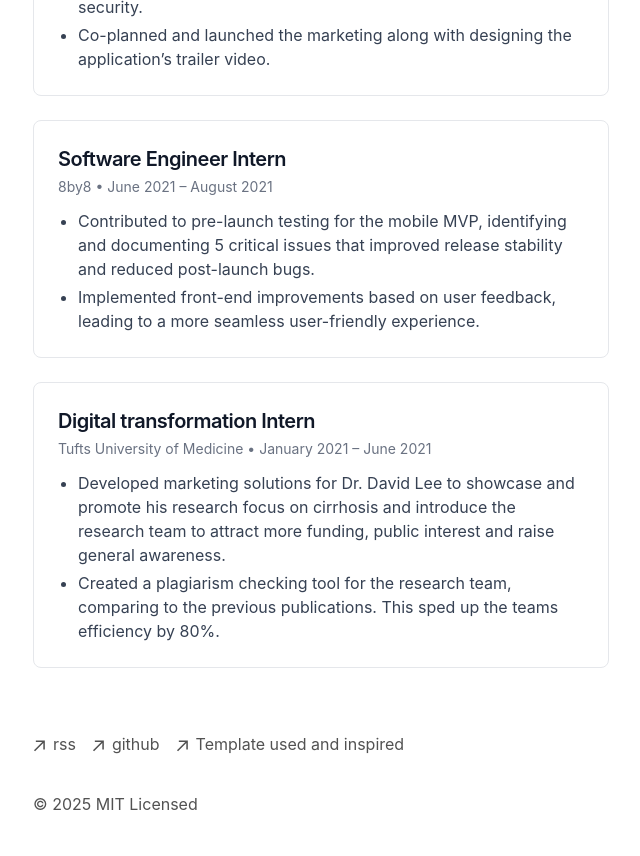
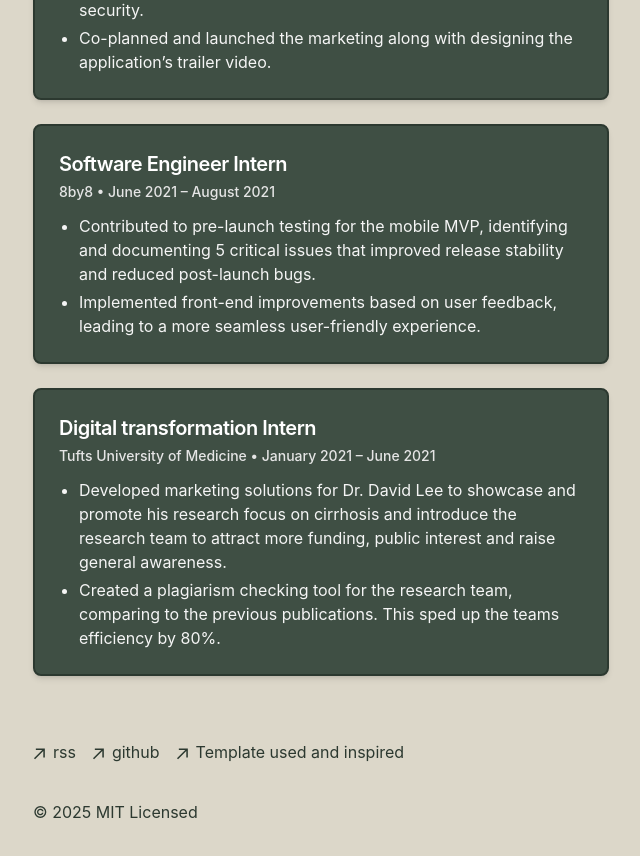
Before and after one commit to DaveXFin/portoflio_website, a Next.js app: page / in a window 1280 px wide. Shown: the part 1060-1916 px from the top of the page, without its empty margins (319-959 px from the left). Built offline with nearby package versions, Linux system fonts and the light colour scheme.

Commit message:
dark mode
added dark mode using html implementation as a temp solution

```diff
--- a/app/components/experience.tsx
+++ b/app/components/experience.tsx
@@ -22,17 +22,17 @@ const WorkExperienceCard: React.FC<WorkExperienceCardProps> = ({
 }) => {
   const cardContent = (
     <div
-      className="block flex-1 p-6 bg-white border border-gray-200 rounded-lg
-       dark:bg-gray-900 dark:border-gray-800"
+      className="experience-card block flex-1 p-6 rounded-lg shadow-md
+       hover:shadow-lg transition-all duration-300"
     >
-      <h5 className="mb-1 text-xl font-semibold tracking-tight text-gray-900 dark:text-white">
+      <h5 className="experience-card-title mb-1 text-xl font-semibold tracking-tight">
         {title}
       </h5>
-      <h6 className="text-sm text-gray-500 dark:text-gray-400 mb-3">
+      <h6 className="experience-card-subtitle text-sm mb-3 font-medium">
         {company} • {period}
       </h6>
 
-      <ul className="list-disc pl-5 space-y-1 text-gray-700 dark:text-gray-300">
+      <ul className="experience-card-text list-disc pl-5 space-y-1">
         {description.map((item, index) => (
           <li key={index}>{item}</li>
         ))}
--- a/app/components/footer.tsx
+++ b/app/components/footer.tsx
@@ -18,10 +18,10 @@ function ArrowIcon() {
 export default function Footer() {
   return (
     <footer className="mb-16">
-      <ul className="font-sm mt-8 flex flex-col space-x-0 space-y-2 text-neutral-600 md:flex-row md:space-x-4 md:space-y-0 dark:text-neutral-300">
+      <ul className="font-sm mt-8 flex flex-col space-x-0 space-y-2 text-[#2C3930] md:flex-row md:space-x-4 md:space-y-0 dark:text-[#A27B5C]">
         <li>
           <a
-            className="flex items-center transition-all hover:text-neutral-800 dark:hover:text-neutral-100"
+            className="flex items-center transition-all hover:text-[#3F4F44] dark:hover:text-[#8B6647]"
             rel="noopener noreferrer"
             target="_blank"
             href="/rss"
@@ -32,7 +32,7 @@ export default function Footer() {
         </li>
         <li>
           <a
-            className="flex items-center transition-all hover:text-neutral-800 dark:hover:text-neutral-100"
+            className="flex items-center transition-all hover:text-[#3F4F44] dark:hover:text-[#8B6647]"
             rel="noopener noreferrer"
             target="_blank"
             href="https://github.com/DaveXFin"
@@ -43,7 +43,7 @@ export default function Footer() {
         </li>
         <li>
           <a
-            className="flex items-center transition-all hover:text-neutral-800 dark:hover:text-neutral-100"
+            className="flex items-center transition-all hover:text-[#3F4F44] dark:hover:text-[#8B6647]"
             rel="noopener noreferrer"
             target="_blank"
             href="https://vercel.com/templates/next.js/portfolio-starter-kit"
@@ -53,7 +53,7 @@ export default function Footer() {
           </a>
         </li>
       </ul>
-      <p className="mt-8 text-neutral-600 dark:text-neutral-300">
+      <p className="mt-8 text-[#2C3930] dark:text-[#A27B5C]">
         © {new Date().getFullYear()} MIT Licensed
       </p>
     </footer>
--- a/app/components/themetoggle.tsx
+++ b/app/components/themetoggle.tsx
@@ -10,6 +10,11 @@ export default function ThemeToggle() {
   useEffect(() => {
     setMounted(true);
   }, []);
+
+  // Debug: log theme changes
+  useEffect(() => {
+    console.log('Current theme:', theme);
+  }, [theme]);
   if (!mounted) {
     return null; // Or a loading skeleton
   }
--- a/app/global.css
+++ b/app/global.css
@@ -1,8 +1,68 @@
 @import 'tailwindcss';
 
-::selection {
-  background-color: #47a3f3;
-  color: #fefefe;
+/* Class based dark mode for Tailwind v4 */
+@custom-variant dark (&:where(.dark, .dark *));
+
+/* Manual dark mode overrides for Tailwind v4 compatibility */
+html.dark {
+  color-scheme: dark;
+  background-color: #2C3930;
+  transition: background-color 1s ease, color 1s ease;
+}
+
+html:not(.dark) {
+  color-scheme: light;
+  background-color: #DCD7C9;
+  transition: background-color 1s ease, color 1s ease;
+}
+
+/* Default text colors */
+html.dark body {
+  color: #ffffff;
+}
+
+html:not(.dark) body {
+  color: #000000;
+}
+
+/* Additional color palette for reference:
+   Dark accent: #3F4F44
+   Light accent: #A27B5C
+*/
+
+/* Experience card styling for light and dark modes */
+.experience-card {
+  background-color: #3F4F44;
+  border: 2px solid #2C3930;
+}
+
+.dark .experience-card {
+  background-color: #A27B5C !important;
+  border-color: #8B6647 !important;
+}
+
+.experience-card-title {
+  color: white;
+}
+
+.dark .experience-card-title {
+  color: #1a1a1a !important;
+}
+
+.experience-card-subtitle {
+  color: #e5e5e5;
+}
+
+.dark .experience-card-subtitle {
+  color: #2C3930 !important;
+}
+
+.experience-card-text {
+  color: #f5f5f5;
+}
+
+.dark .experience-card-text {
+  color: #1a1a1a !important;
 }
 
 :root {
@@ -17,16 +77,11 @@
   --sh-entity: #e25a1c;
 }
 
-@media (prefers-color-scheme: dark) {
-  :root {
-    --sh-class: #4c97f8;
-    --sh-identifier: white;
-    --sh-keyword: #f47067;
-    --sh-string: #0fa295;
-  }
-  html {
-    color-scheme: dark;
-  }
+.dark {
+  --sh-class: #4c97f8;
+  --sh-identifier: white;
+  --sh-keyword: #f47067;
+  --sh-string: #0fa295;
 }
 
 html {
@@ -84,36 +139,84 @@ html {
 }
 
 .prose p {
-  @apply my-4 text-neutral-800 dark:text-neutral-200;
+  @apply my-4;
+  color: #1a1a1a;
+}
+.dark .prose p {
+  color: #f5f5f5;
 }
 
 .prose h1 {
   @apply text-4xl font-medium tracking-tight mt-6 mb-2;
+  color: #000000;
+}
+
+.dark .prose h1 {
+  color: #ffffff;
 }
 
 .prose h2 {
   @apply text-xl font-medium tracking-tight mt-6 mb-2;
+  color: #000000;
+}
+
+.dark .prose h2 {
+  color: #ffffff;
 }
 
 .prose h3 {
   @apply text-xl font-medium tracking-tight mt-6 mb-2;
+  color: #000000;
+}
+
+.dark .prose h3 {
+  color: #ffffff;
 }
 
 .prose h4 {
   @apply text-lg font-medium tracking-tight mt-6 mb-2;
+  color: #000000;
+}
+
+.dark .prose h4 {
+  color: #ffffff;
 }
 
 .prose strong {
   @apply font-medium;
+  color: inherit;
 }
 
 .prose ul {
   @apply list-disc pl-6;
+  color: #1a1a1a;
+}
+
+.dark .prose ul {
+  color: #f5f5f5;
 }
 
 .prose ol {
   @apply list-decimal pl-6;
+  color: #1a1a1a;
 }
+
+.dark .prose ol {
+  color: #f5f5f5;
+}
+
+
+.prose a {
+  @apply underline transition-all underline-offset-2;
+  color: #2C3930;
+  text-decoration-color: #3F4F44;
+}
+
+.dark .prose a {
+  color: #A27B5C;
+  text-decoration-color: #8B6647;
+}
+
 
 .prose > :first-child {
   /* Override removing top margin, causing layout shift */
--- a/app/layout.tsx
+++ b/app/layout.tsx
@@ -48,14 +48,13 @@ export default function RootLayout({
     <html
       lang="en"
       className={cx(
-        'text-black bg-white dark:text-white dark:bg-black',
         GeistSans.variable,
         GeistMono.variable
       )}
       suppressHydrationWarning
     >
       <body className="antialiased max-w-xl mx-4 mt-8 lg:mx-auto">
-        <ThemeProvider attribute="class" defaultTheme="system" enableSystem>
+        <ThemeProvider attribute="class" defaultTheme="light" enableSystem={false}>
           <main className="flex-auto min-w-0 mt-6 flex flex-col px-2 md:px-0">
             <Navbar />
             {children}
--- a/app/page.tsx
+++ b/app/page.tsx
@@ -3,7 +3,7 @@ import WorkExperienceCard from "app/components/experience";
 export default function Page() {
   return (
     <section>
-      <h1 className="mb-8 text-2xl font-semibold tracking-tighter text-black dark:text-white">
+      <h1 className="mb-8 text-2xl font-semibold tracking-tighter">
         My Portfolio
       </h1>
       <p className="mb-4">
--- /dev/null
+++ b/tailwind.config.js
@@ -0,0 +1,10 @@
+module.exports = {
+  darkMode: "class", // Enables class-based dark mode
+  content: [
+    "./src/**/*.{js,ts,jsx,tsx}",
+  ],
+  theme: {
+    extend: {},
+  },
+  plugins: [],
+}
--- /dev/null
+++ b/tailwind.config.ts
@@ -0,0 +1,11 @@
+import type { Config } from 'tailwindcss'
+
+const config: Config = {
+  darkMode: 'class',
+  content: [
+    './app/**/*.{js,ts,jsx,tsx,mdx}',
+    './components/**/*.{js,ts,jsx,tsx,mdx}',
+  ],
+}
+
+export default config
```
Also changed, not shown: package.json (+5 -2 lines), 1 other file (tests, documents, lock files or other folders).
